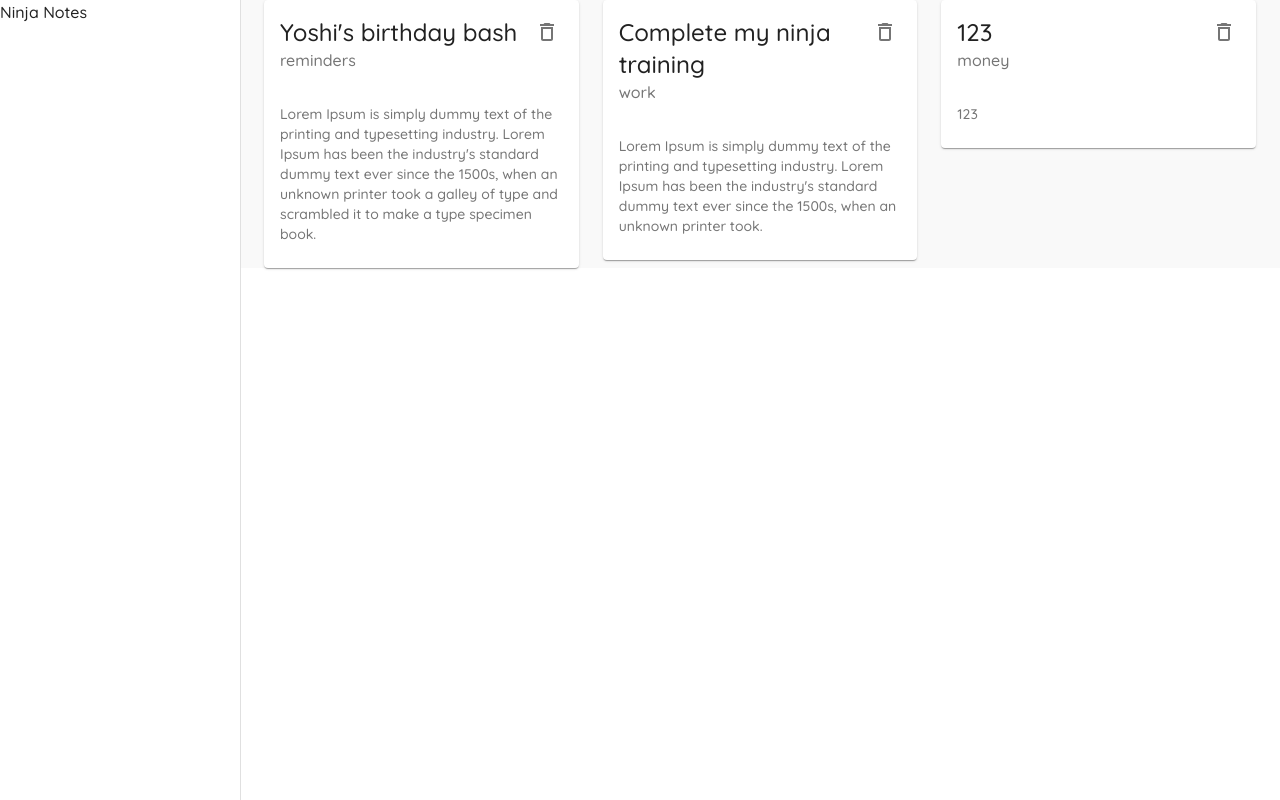
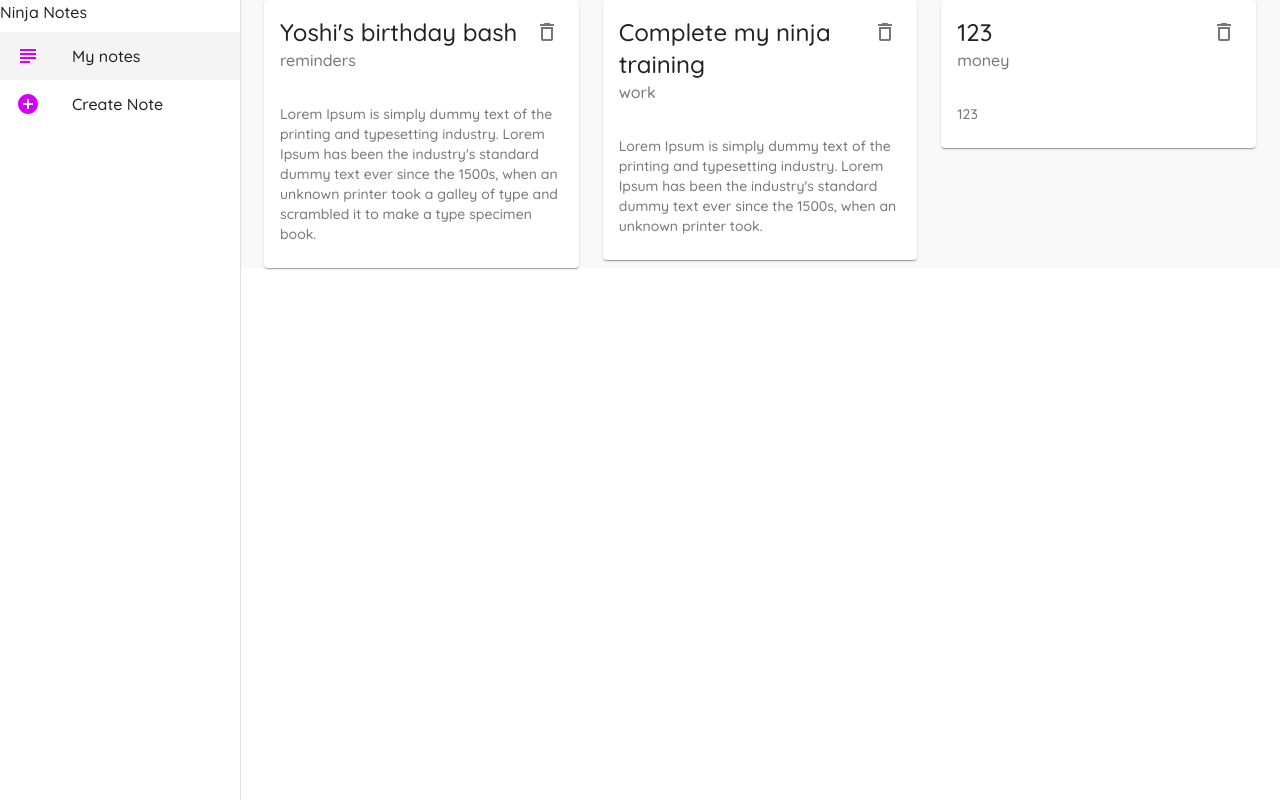
Before and after one commit to zheng980423/learning-material-ui, a React (Create React App) app: page / in a window 1280 px wide. Built offline with nearby package versions, Linux system fonts and the light colour scheme; data requests are answered from the project's data file.

Commit message:
lists & list items

```diff
--- a/src/components/Layout.js
+++ b/src/components/Layout.js
@@ -2,6 +2,12 @@
 import React from 'react';
 import Drawer from '@material-ui/core/Drawer';
 import Typography from '@material-ui/core/Typography';
+import List from '@material-ui/core/List';
+import ListItem from '@material-ui/core/ListItem';
+import ListItemIcon from '@material-ui/core/ListItemIcon';
+import ListItemText from '@material-ui/core/ListItemText';
+import { AddCircleOutlined, SubjectOutlined } from '@material-ui/icons';
+import { useHistory, useLocation } from 'react-router';
 const drawWidth = 240;
 const useStyles = makeStyles({
   page: {
@@ -15,9 +21,24 @@
     width: drawWidth,
   },
   root: { display: 'flex' },
+  active: { background: '#f4f4f4' },
 });
 const Layout = ({ children }) => {
   const classes = useStyles();
+  const history = useHistory();
+  const location = useLocation();
+  const menuItems = [
+    {
+      text: 'My notes',
+      icon: <SubjectOutlined color="secondary" />,
+      path: '/',
+    },
+    {
+      text: 'Create Note',
+      icon: <AddCircleOutlined color="secondary" />,
+      path: '/create',
+    },
+  ];
   return (
     <div className={classes.root}>
       <Drawer
@@ -29,6 +50,22 @@
         <div>
           <Typography>Ninja Notes</Typography>
         </div>
+        {/* { list /links} */}
+        <List>
+          {menuItems.map(item => (
+            <ListItem
+              key={item.text}
+              button
+              onClick={() => history.push(item.path)}
+              className={
+                location.pathname === item.path ? classes.active : null
+              }
+            >
+              <ListItemIcon>{item.icon}</ListItemIcon>
+              <ListItemText primary={item.text}></ListItemText>
+            </ListItem>
+          ))}
+        </List>
       </Drawer>
       <div className={classes.page}>
         <div>{children}</div>
```
